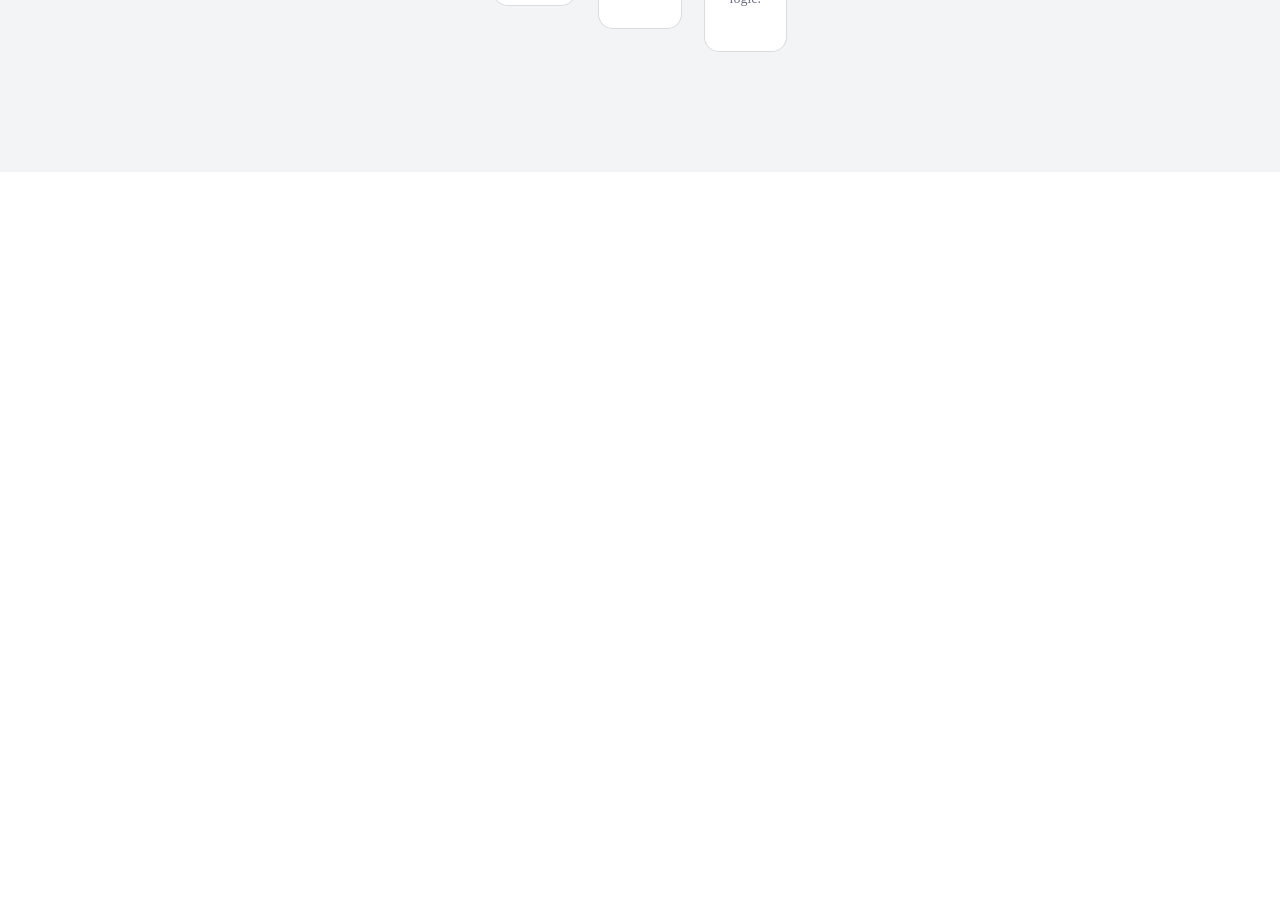
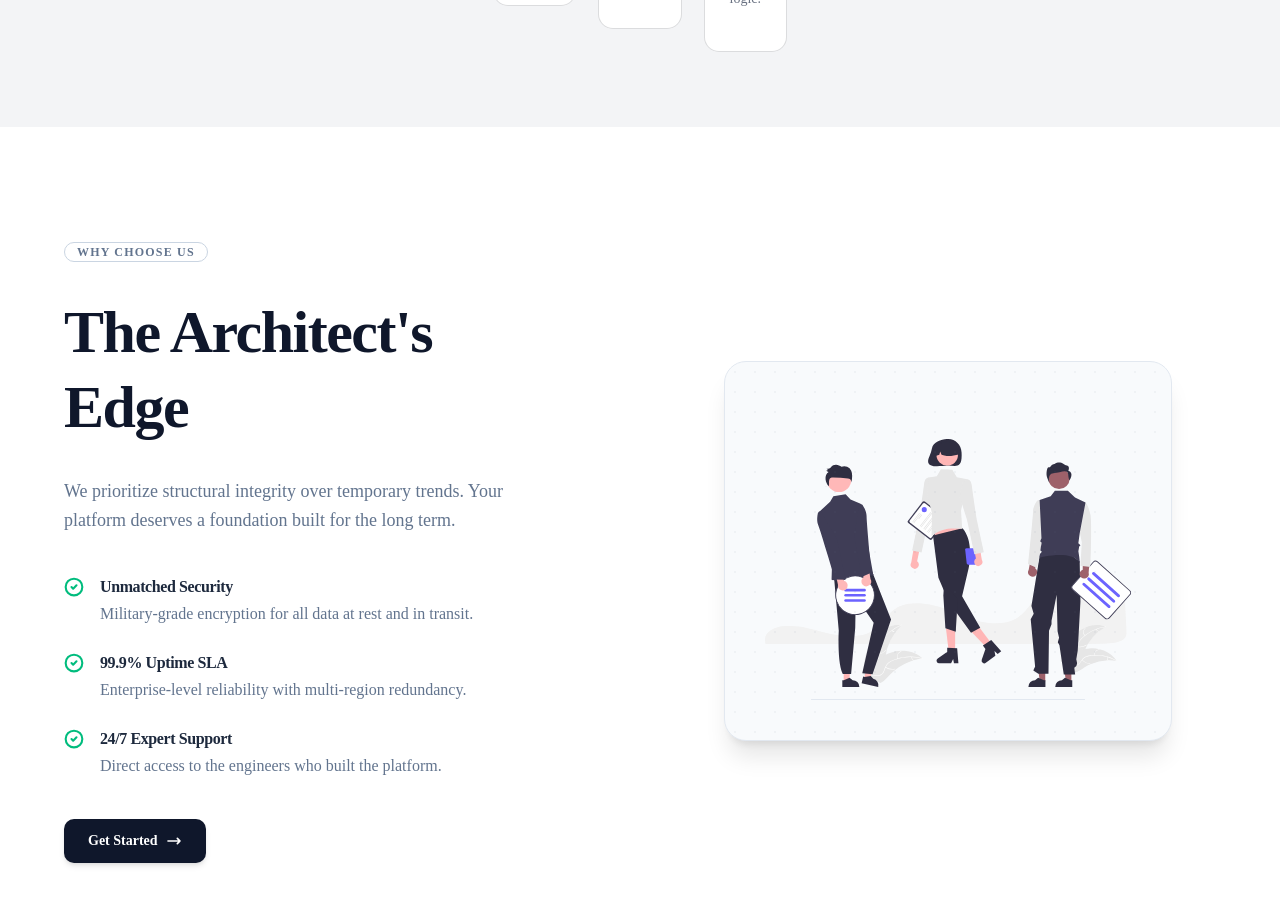
Before and after one commit to maheshray1221/architect_Ai, a Next.js app: page / in a window 1280 px wide. Shown: the part 1480-2384 px from the top of the page. Before the commit the page ends 1652 px from the top, so only its background shows below. Built offline with nearby package versions, Linux system fonts and the light colour scheme.

Commit message:
add Features page

```diff
--- a/app/page.tsx
+++ b/app/page.tsx
@@ -1,3 +1,4 @@
+import Features from "@/components/Features";
 import Hero from "@/components/Hero";
 import Services from "@/components/Services";
 import Image from "next/image";
@@ -7,6 +8,7 @@ export default function Home() {
     <>
     <Hero/>
     <Services/>
+    <Features/>
     </>
   );
 }
--- a/components/Features.tsx
+++ b/components/Features.tsx
@@ -1,9 +1,105 @@
-import React from 'react'
+"use client";
+import { CheckCircle2 } from "lucide-react";
+import { Badge } from "@/components/ui/badge";
+import {features}from '@/constants/data'
+import Image from "next/image";
 
 function Features() {
   return (
-    <div>Features</div>
-  )
+    <section className="w-full min-h-screen bg-white flex items-center justify-center px-4 py-16 sm:py-20 lg:py-28">
+      <div className="max-w-6xl w-full mx-auto grid grid-cols-1 lg:grid-cols-2 gap-12 lg:gap-20 items-center">
+        {/* LEFT: Text Content */}
+        <div className="flex flex-col gap-8">
+          <div>
+            <Badge
+              variant="outline"
+              className="text-xs font-semibold tracking-widest uppercase text-slate-500 border-slate-300 px-3 py-1"
+            >
+              Why Choose Us
+            </Badge>
+          </div>
+
+          <h2 className="text-4xl sm:text-5xl lg:text-6xl font-extrabold text-slate-900 leading-tight tracking-tight">
+            The Architect's
+            <br />
+            <span className="text-slate-900">Edge</span>
+          </h2>
+
+          <p className="text-base sm:text-lg text-slate-500 leading-relaxed max-w-md">
+            We prioritize structural integrity over temporary trends. Your
+            platform deserves a foundation built for the long term.
+          </p>
+
+          <ul className="flex flex-col gap-6 mt-2">
+            {features.map((feature, idx) => (
+              <li key={idx} className="flex items-start gap-4 group">
+                <div className="mt-0.5 flex-shrink-0">
+                  <CheckCircle2
+                    className="w-5 h-5 text-emerald-500 transition-transform duration-300 group-hover:scale-110"
+                    strokeWidth={2.5}
+                  />
+                </div>
+                <div className="flex flex-col gap-0.5">
+                  <h3 className="text-sm sm:text-base font-bold text-slate-800 tracking-tight">
+                    {feature.title}
+                  </h3>
+                  <p className="text-sm sm:text-base text-slate-500 leading-relaxed">
+                    {feature.description}
+                  </p>
+                </div>
+              </li>
+            ))}
+          </ul>
+
+          <div className="mt-2">
+            <button className="inline-flex items-center gap-2 bg-slate-900 hover:bg-slate-700 transition-colors duration-200 text-white text-sm font-semibold px-6 py-3 rounded-lg shadow-md">
+              Get Started
+              <svg
+                className="w-4 h-4"
+                fill="none"
+                stroke="currentColor"
+                strokeWidth={2.5}
+                viewBox="0 0 24 24"
+              >
+                <path
+                  strokeLinecap="round"
+                  strokeLinejoin="round"
+                  d="M17 8l4 4m0 0l-4 4m4-4H3"
+                />
+              </svg>
+            </button>
+          </div>
+        </div>
+
+        {/* RIGHT: Illustration Card */}
+        <div className="flex items-center justify-center">
+          <div className="relative w-full max-w-sm sm:max-w-md bg-slate-50 border border-slate-200 rounded-3xl overflow-hidden shadow-xl p-8 sm:p-10 min-h-[320px] sm:min-h-[380px] flex flex-col items-center justify-end">
+            {/* Dot pattern */}
+            <div
+              className="absolute inset-0 opacity-[0.06]"
+              style={{
+                backgroundImage:
+                  "radial-gradient(circle, #64748b 1px, transparent 1px)",
+                backgroundSize: "20px 20px",
+              }}
+            />
+
+            <Image
+            src="/illustrations/undraw_team-spirit_18vw.svg"
+            alt="Team meeting illustration"
+            width={400}
+            height={400}
+            className="w-full h-auto"
+            priority
+
+            />
+
+            <div className="relative z-10 w-3/4 h-px bg-slate-200 mt-3 rounded-full" />
+          </div>
+        </div>
+      </div>
+    </section>
+  );
 }
 
-export default Features
+export default Features;
--- a/components/Services.tsx
+++ b/components/Services.tsx
@@ -16,7 +16,7 @@ function Services() {
   return (
     <div>
 
-      <main className="w-full grow flex flex-col items-center text-center min-h-screen px-4 md:px-24 bg-[#f3f4f6]">
+      <main className="w-full grow flex flex-col items-center text-center  px-4 md:px-24 bg-[#f3f4f6] pb-18">
         <h1 className="text-3xl font-bold leading-tight pb-3">Architectural Services</h1>
         <p className="text-lg font-light leading-tight pb-14">Engineered for performance, built for scale. Explore the core pillars of our ecosystem.</p>
         <Carousel
--- /dev/null
+++ b/components/ui/badge.tsx
@@ -0,0 +1,49 @@
+import * as React from "react"
+import { cva, type VariantProps } from "class-variance-authority"
+import { Slot } from "radix-ui"
+
+import { cn } from "@/lib/utils"
+
+const badgeVariants = cva(
+  "group/badge inline-flex h-5 w-fit shrink-0 items-center justify-center gap-1 overflow-hidden rounded-4xl border border-transparent px-2 py-0.5 text-xs font-medium whitespace-nowrap transition-all focus-visible:border-ring focus-visible:ring-[3px] focus-visible:ring-ring/50 has-data-[icon=inline-end]:pr-1.5 has-data-[icon=inline-start]:pl-1.5 aria-invalid:border-destructive aria-invalid:ring-destructive/20 dark:aria-invalid:ring-destructive/40 [&>svg]:pointer-events-none [&>svg]:size-3!",
+  {
+    variants: {
+      variant: {
+        default: "bg-primary text-primary-foreground [a]:hover:bg-primary/80",
+        secondary:
+          "bg-secondary text-secondary-foreground [a]:hover:bg-secondary/80",
+        destructive:
+          "bg-destructive/10 text-destructive focus-visible:ring-destructive/20 dark:bg-destructive/20 dark:focus-visible:ring-destructive/40 [a]:hover:bg-destructive/20",
+        outline:
+          "border-border text-foreground [a]:hover:bg-muted [a]:hover:text-muted-foreground",
+        ghost:
+          "hover:bg-muted hover:text-muted-foreground dark:hover:bg-muted/50",
+        link: "text-primary underline-offset-4 hover:underline",
+      },
+    },
+    defaultVariants: {
+      variant: "default",
+    },
+  }
+)
+
+function Badge({
+  className,
+  variant = "default",
+  asChild = false,
+  ...props
+}: React.ComponentProps<"span"> &
+  VariantProps<typeof badgeVariants> & { asChild?: boolean }) {
+  const Comp = asChild ? Slot.Root : "span"
+
+  return (
+    <Comp
+      data-slot="badge"
+      data-variant={variant}
+      className={cn(badgeVariants({ variant }), className)}
+      {...props}
+    />
+  )
+}
+
+export { Badge, badgeVariants }
--- a/constants/data.ts
+++ b/constants/data.ts
@@ -113,3 +113,24 @@ export const servicesCard: ServicesCard[] = [
       "Deep insights at your fingertips. Visualize date patterns with precision editorial-style charts.",
   },
 ];
+
+
+type Features = {
+  title:string
+  description:string
+}
+
+export const features:Features[] = [
+  {
+    title: "Unmatched Security",
+    description: "Military-grade encryption for all data at rest and in transit.",
+  },
+  {
+    title: "99.9% Uptime SLA",
+    description: "Enterprise-level reliability with multi-region redundancy.",
+  },
+  {
+    title: "24/7 Expert Support",
+    description: "Direct access to the engineers who built the platform.",
+  },
+];
```
Also changed, not shown: public/illustrations/undraw_team-spirit_18vw.svg (added).
